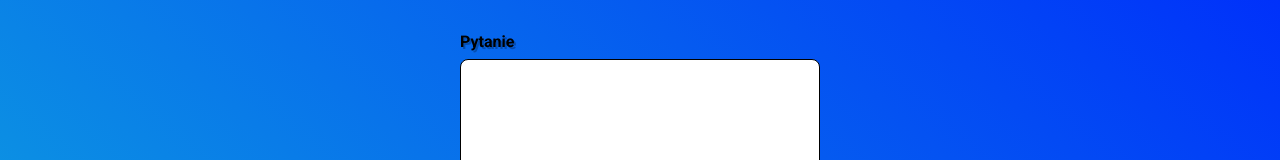
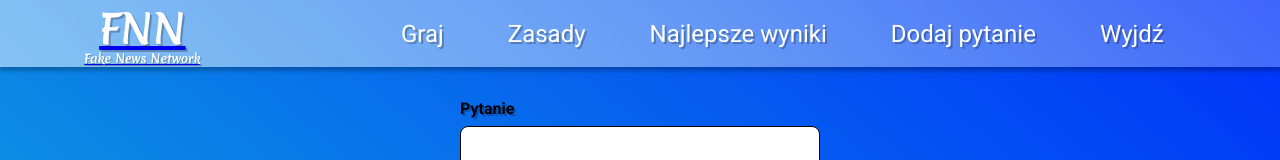
Before and after one commit to team-prstmw/hackaton-FE, a React (Create React App) app: page /new-question in a window 1280 px wide. Shown: the top 160 px of the page. Built offline with nearby package versions, Linux system fonts and the light colour scheme; no server answers.

Commit message:
Add Navbar to the new question page

```diff
--- a/src/pages/NewQuestionPage/NewQuestionPage.tsx
+++ b/src/pages/NewQuestionPage/NewQuestionPage.tsx
@@ -10,6 +10,7 @@ import NewQuestionValidation from "../../validation/NewQuestionValidation";
 import SubmitButton from "../../components/Forms/SubmitButton/SubmitButton";
 import { useApiSend } from "../../hooks/useApi";
 import { CREATE_QUESTION_ENDPOINT } from "../../urls/api";
+import { Navbar } from "../../components/Navbar/Navbar";
 
 interface NewQuestionData {
   content: string;
@@ -26,13 +27,15 @@ const NewQuestionPage = () => {
   const { handleSubmit } = methods;
 
   const { mutate: apiSend, isSuccess, isError } = useApiSend();
-  console.log(isSuccess, isError)
+  console.log(isSuccess, isError);
 
   function onSubmit(data: NewQuestionData) {
     apiSend({ path: CREATE_QUESTION_ENDPOINT, data: data });
   }
 
   return (
+    <>
+      <Navbar />
       <div className={styles.formContainer}>
         <FormProvider {...methods}>
           <form
@@ -57,6 +60,7 @@ const NewQuestionPage = () => {
           </form>
         </FormProvider>
       </div>
+    </>
   );
 };
 
```
Lines whose indentation alone changed are shown as unchanged.
